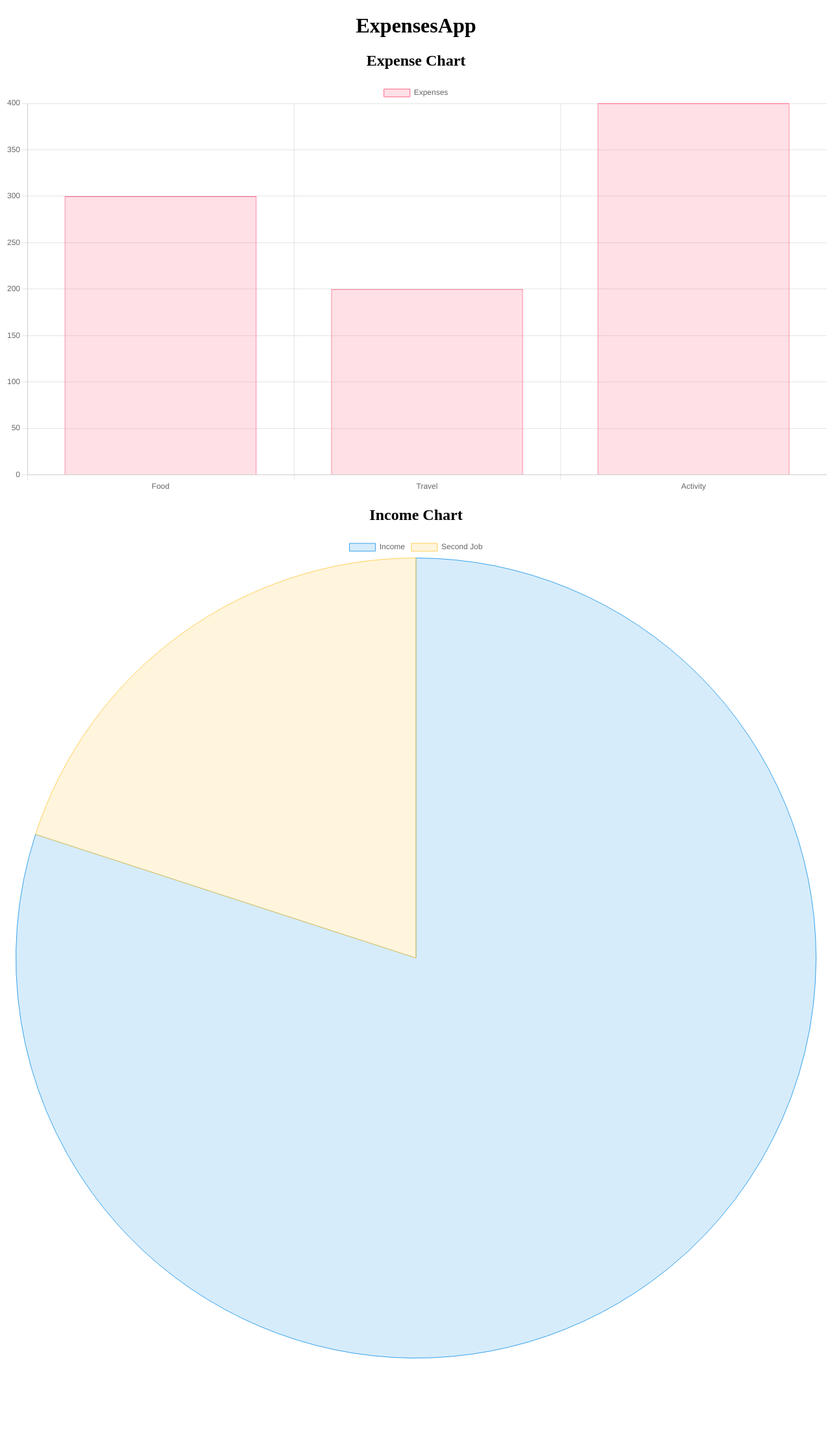
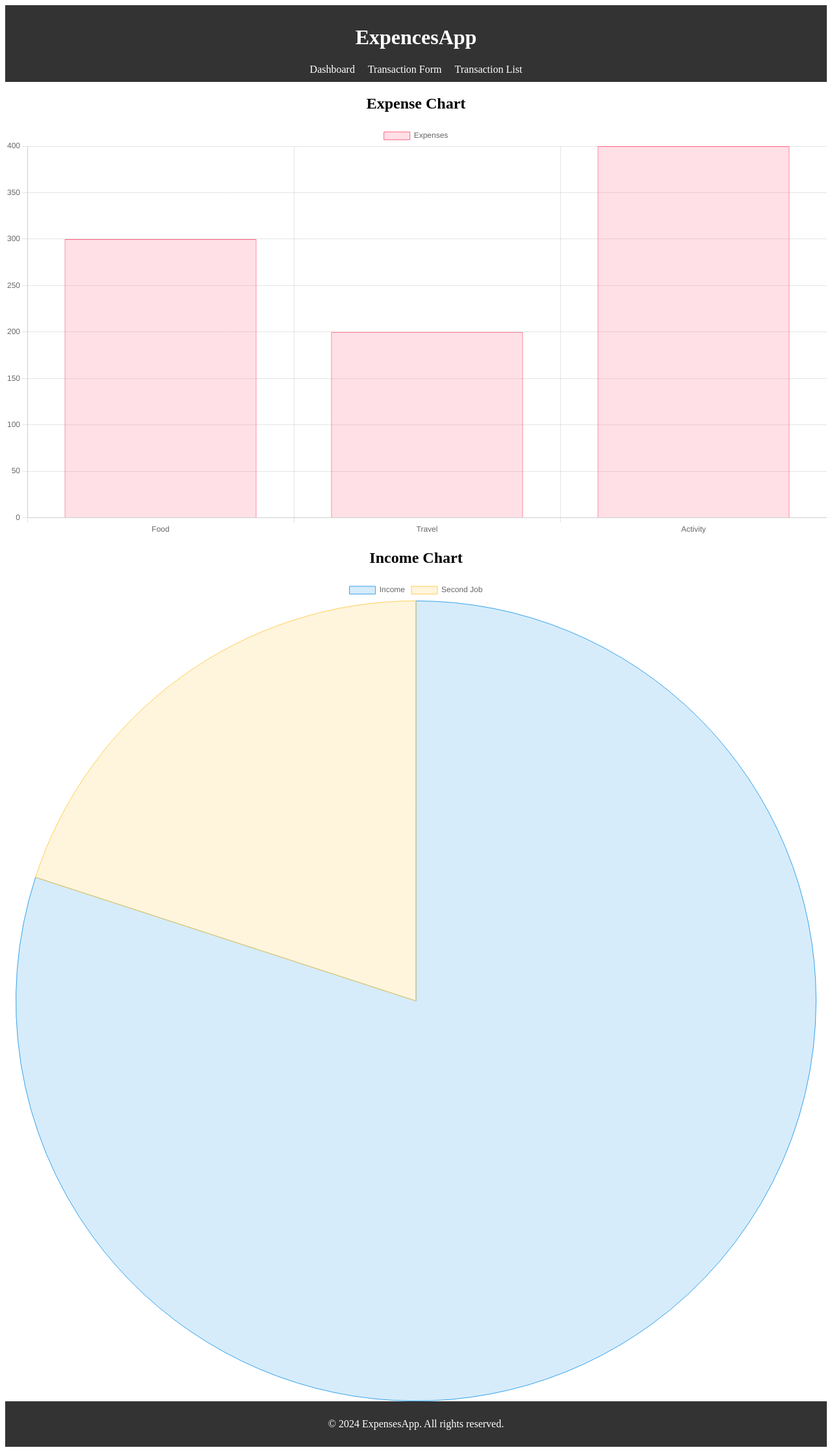
Before and after one commit to KRYgroup/ExpensesApp, a React (Create React App) app in the folder appli/: page / in a window 1280 px wide. Shown: the whole page at 65% size. Before the commit the page ends 2098 px from the top, so only its background shows below. Built offline with nearby package versions, Linux system fonts and the light colour scheme; no server answers.

Commit message:
header、footer基礎

```diff
--- a/appli/package.json
+++ b/appli/package.json
@@ -6,10 +6,13 @@
     "@testing-library/jest-dom": "^5.17.0",
     "@testing-library/react": "^13.4.0",
     "@testing-library/user-event": "^13.5.0",
+    "chart.js": "^4.4.1",
     "react": "^18.2.0",
     "react-chartjs-2": "^5.2.0",
     "react-dom": "^18.2.0",
+    "react-router-dom": "^6.21.1",
     "react-scripts": "5.0.1",
+    "styled-components": "^6.1.6",
     "web-vitals": "^2.1.4"
   },
   "scripts": {
@@ -35,5 +38,8 @@
       "last 1 firefox version",
       "last 1 safari version"
     ]
+  },
+  "devDependencies": {
+    "@babel/plugin-proposal-private-property-in-object": "^7.21.11"
   }
 }
--- a/appli/src/App.js
+++ b/appli/src/App.js
@@ -2,6 +2,8 @@ import "./App.css";
 import ExpenseChart from "./components/ExpenseChart";
 import IncomeChart from "./components/IncomeChart";
 import CurrencyExchangeRate from "./components/CurrencyExchangeRate";
+import Header from "./components/Header";
+import Footer from "./components/Footer";
 
 function App() {
   //ただの例（後で消す）
@@ -21,14 +23,13 @@ function App() {
   return (
     <div className="App">
       {/* 下の仮<header>の代わりに<Header></Header>を入れる */}
-      <header className="App-header">
-        <h1>ExpensesApp</h1>
-      </header>
+      <Header /> {/* Headerコンポーネントを追加 */}
       <div className="content">
         <ExpenseChart expenses={sampleExpenses} />
         <IncomeChart incomes={sampleIncomes} />
         <CurrencyExchangeRate baseCurrency="AUD" targetCurrency="JPY" amount={amountToConvert} />
       </div>
+      <Footer /> {/* Footerコンポーネントを追加 */}
     </div>
   );
 }
--- a/appli/src/components/Footer.js
+++ b/appli/src/components/Footer.js
@@ -0,0 +1,21 @@
+// Footer.js
+import React from 'react';
+import styled from 'styled-components';
+
+const FooterContainer = styled.footer`
+  background-color: #333;
+  color: white;
+  padding: 10px 20px;
+  text-align: center;
+  // 他のスタイリング
+`;
+
+const Footer = () => {
+  return (
+    <FooterContainer>
+      <p>© 2024 ExpensesApp. All rights reserved.</p>
+    </FooterContainer>
+  );
+};
+
+export default Footer;
--- a/appli/src/components/Header.js
+++ b/appli/src/components/Header.js
@@ -0,0 +1,41 @@
+// Header.js
+import React from 'react';
+import styled from 'styled-components';
+import { Link } from 'react-router-dom';
+
+const HeaderContainer = styled.header`
+  background-color: #333;
+  color: white;
+  padding: 10px 20px;
+  text-align: center;
+  // 他のスタイリング
+`;
+
+const Nav = styled.nav`
+  margin-top: 10px;
+`;
+
+const StyledLink = styled(Link)`
+  color: white;
+  margin: 0 10px;
+  text-decoration: none;
+
+  &:hover {
+    text-decoration: underline;
+  }
+`;
+
+const Header = () => {
+  return (
+    <HeaderContainer>
+      <h1>ExpencesApp</h1>
+      <Nav>
+        <StyledLink to="/">Dashboard</StyledLink>
+        <StyledLink to="/about">Transaction Form</StyledLink>
+        <StyledLink to="/contact">Transaction List</StyledLink> {/*to 以降随時変更*/}
+      </Nav>
+    </HeaderContainer>
+  );
+};
+
+export default Header;
--- a/appli/src/index.js
+++ b/appli/src/index.js
@@ -1,10 +1,13 @@
 import React from "react";
 import ReactDOM from "react-dom/client";
+import { BrowserRouter as Router } from 'react-router-dom';
 import App from "./App";
 
 const root = ReactDOM.createRoot(document.getElementById("root"));
 root.render(
   <React.StrictMode>
-    <App />
+    <Router>
+      <App />
+    </Router>
   </React.StrictMode>
 );
```
Also changed, not shown: 1 other file (tests, documents, lock files or other folders).
